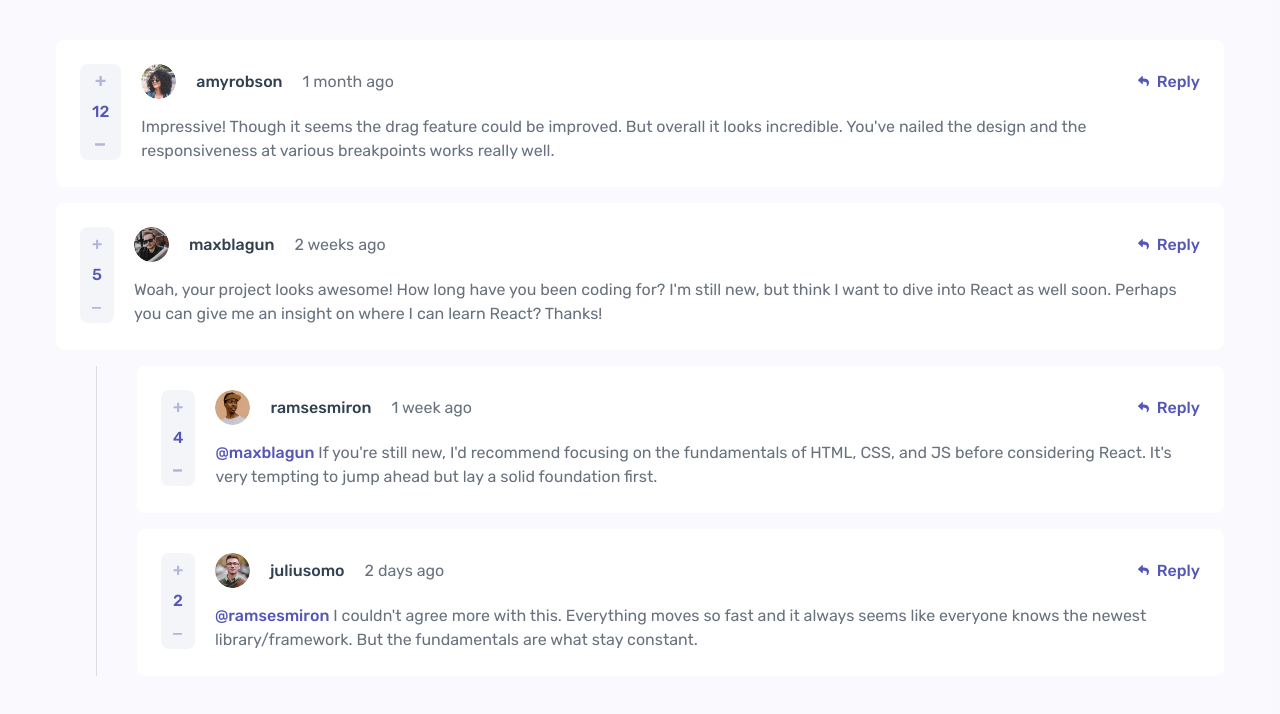
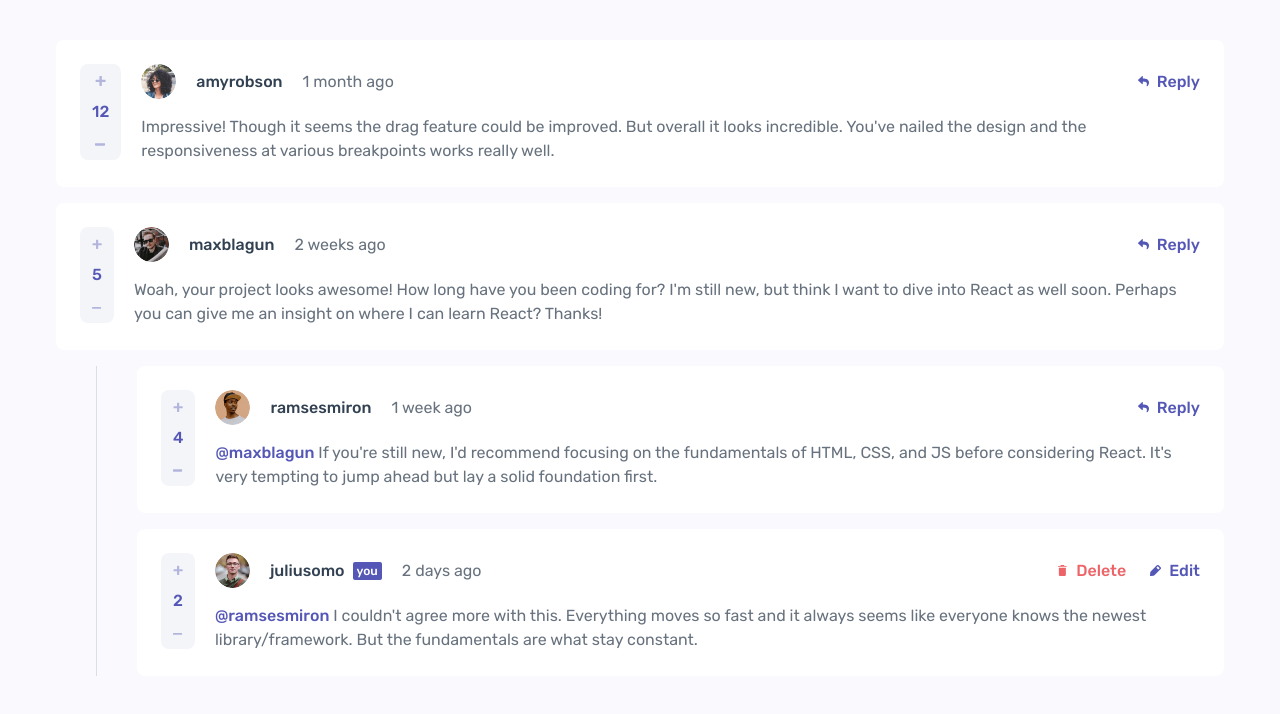
Before and after one commit to ramonhentges/interactive-comments, a Next.js app: page / in a window 1280 px wide. Shown: the top 714 px of the page. Built offline with nearby package versions, Linux system fonts and the light colour scheme.

Commit message:
feat: edit delete buttons

```diff
--- a/src/components/Comment/index.tsx
+++ b/src/components/Comment/index.tsx
@@ -1,29 +1,58 @@
-import { RateComment, IconButton, Avatar, Username, Body, Reply } from '..';
+import {
+  RateComment,
+  IconButton,
+  Avatar,
+  Username,
+  Body,
+  Reply,
+  Contained,
+} from '..';
 import { Comment as CommentEntity } from '../../entities';
 import { Icons } from '../../enums/icons';
+import { useAuthStore } from '../../stores';
 
 export const Comment = ({ comment }: CommentProps) => {
+  const { user } = useAuthStore();
   return (
     <div className="flex flex-col items-start w-full">
       <div className="bg-white rounded-lg flex flex-col-reverse sm:flex-row items-start gap-5 p-6 mb-4">
         <div className="flex flex-row justify-between items-center w-full sm:w-auto">
           <RateComment comment={comment} />
+          {comment.user.username === user.username ? (
+            <div className="ml-auto flex sm:hidden sm: gap-4">
+              <IconButton icon={Icons.delete} text={'Delete'} />
+              <IconButton icon={Icons.edit} text={'Edit'} />
+            </div>
+          ) : (
             <IconButton
               icon={Icons.reply}
               text={'Reply'}
-            className="ml-auto sm:hidden"
+              className="ml-auto flex sm:hidden"
             />
+          )}
         </div>
         <div className="flex flex-col items-start gap-4 w-full">
           <div className="flex flex-row gap-5 justify-start items-center w-full">
             <Avatar imgUrl={comment.user.image.png} />
+            <div className="flex flex-row gap-2 items-center">
               <Username username={comment.user.username} />
+              {comment.user.username === user.username && (
+                <Contained>you</Contained>
+              )}
+            </div>
             <Body>{comment.createdAt}</Body>
+            {comment.user.username === user.username ? (
+              <div className="ml-auto hidden sm:flex sm: gap-6">
+                <IconButton icon={Icons.delete} text={'Delete'} />
+                <IconButton icon={Icons.edit} text={'Edit'} />
+              </div>
+            ) : (
               <IconButton
                 icon={Icons.reply}
                 text={'Reply'}
                 className="ml-auto hidden sm:flex"
               />
+            )}
           </div>
           <Body>{comment.content}</Body>
         </div>
--- a/src/components/Reply/index.tsx
+++ b/src/components/Reply/index.tsx
@@ -5,31 +5,53 @@ import {
   Username,
   Body,
   ReplyUsername,
+  Contained,
 } from '..';
 import { Reply as ReplyEntity } from '../../entities';
 import { Icons } from '../../enums/icons';
+import { useAuthStore } from '../../stores';
 
 export const Reply = ({ reply }: ReplyProps) => {
+  const { user } = useAuthStore();
   return (
     <div className="bg-white rounded-lg flex flex-col-reverse sm:flex-row items-start gap-5 p-6">
       <div className="flex flex-row justify-between items-center w-full sm:w-auto">
         <RateComment comment={reply} />
+        {reply.user.username === user.username ? (
+          <div className="ml-auto flex sm:hidden sm: gap-4">
+            <IconButton icon={Icons.delete} text={'Delete'} />
+            <IconButton icon={Icons.edit} text={'Edit'} />
+          </div>
+        ) : (
           <IconButton
             icon={Icons.reply}
             text={'Reply'}
-          className="ml-auto sm:hidden"
+            className="ml-auto flex sm:hidden"
           />
+        )}
       </div>
       <div className="flex flex-col items-start gap-4 w-full">
         <div className="flex flex-row gap-5 justify-start items-center w-full">
           <Avatar imgUrl={reply.user.image.png} />
+          <div className="flex flex-row gap-2 items-center">
             <Username username={reply.user.username} />
+            {reply.user.username === user.username && (
+              <Contained>you</Contained>
+            )}
+          </div>
           <Body>{reply.createdAt}</Body>
+          {reply.user.username === user.username ? (
+            <div className="ml-auto hidden sm:flex sm: gap-6">
+              <IconButton icon={Icons.delete} text={'Delete'} />
+              <IconButton icon={Icons.edit} text={'Edit'} />
+            </div>
+          ) : (
             <IconButton
               icon={Icons.reply}
               text={'Reply'}
               className="ml-auto hidden sm:flex"
             />
+          )}
         </div>
 
         <Body>
--- /dev/null
+++ b/src/components/Typography/Contained/index.tsx
@@ -0,0 +1,11 @@
+export const Contained = ({ children }: ContainedProps) => {
+  return (
+    <span className="font-rubik font-medium text-xs text-white bg-blue px-1 py-[1px] rounded-sm">
+      {children}
+    </span>
+  );
+};
+
+type ContainedProps = {
+  children: React.ReactNode;
+};
--- a/src/components/Typography/index.ts
+++ b/src/components/Typography/index.ts
@@ -1,3 +1,4 @@
 export * from './Username';
 export * from './Body';
 export * from './ReplyUsername';
+export * from './Contained';
--- a/src/stores/index.ts
+++ b/src/stores/index.ts
@@ -1 +1,2 @@
 export * from './comments';
+export * from './authentication';
```
Lines whose indentation alone changed are shown as unchanged.
